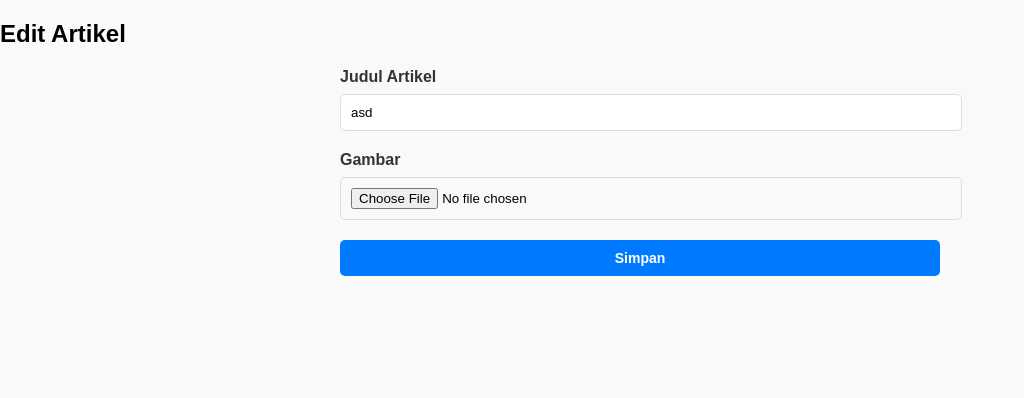
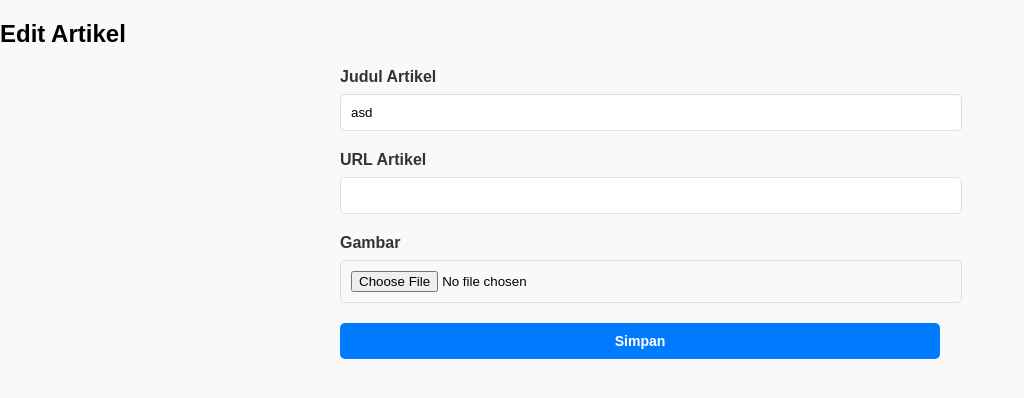
Before and after one commit to ferdi-oktavian/tugas_RPL, a PHP site: page /admin/artikel/edit.php?id=4 in a window 1280 px wide. Shown: the top 398 px of the page, without its empty margins (0-1024 px from the left). Run offline with PHP 8.4, Linux system fonts and the light colour scheme; data comes from the database, SQL or seed files in the repository.

Commit message:
lebihb update

```diff
--- a/tugasweb/admin/artikel/edit.php
+++ b/tugasweb/admin/artikel/edit.php
@@ -10,6 +10,7 @@ $allowed_types = ['jpg', 'jpeg', 'png', 'gif']; // Allowed file extensions
 
 if ($_SERVER['REQUEST_METHOD'] === 'POST') {
     $name = $_POST['name'];
+    $url = $_POST['url']; // Get the URL input
     $image = $row['image']; // Default to current image
 
     if (!empty($_FILES['image']['name'])) {
@@ -36,8 +37,8 @@ if ($_SERVER['REQUEST_METHOD'] === 'POST') {
         }
     }
 
-    // Update the database with the new data
-    $sql = "UPDATE images SET name = '$name', image = '$image' WHERE id = $id";
+    // Update the database with the new data (including URL)
+    $sql = "UPDATE images SET name = '$name', image = '$image', url = '$url' WHERE id = $id";
     if ($conn->query($sql) === TRUE) {
         header("Location: index.php");
     } else {
@@ -60,10 +61,20 @@ if ($_SERVER['REQUEST_METHOD'] === 'POST') {
         <form action="" method="POST" enctype="multipart/form-data">
             <label for="name">Judul Artikel</label>
             <input type="text" id="name" name="name" value="<?= $row['name'] ?>" required>
+
+            <label for="url">URL Artikel</label>
+            <input type="text" id="url" name="url" value="<?= $row['url'] ?>" required>
+
             <label for="image">Gambar</label>
             <input type="file" id="image" name="image">
+
             <button type="submit" class="btn">Simpan</button>
         </form>
     </div>
 </body>
 </html>
+
+<?php
+// Close the database connection
+$conn->close();
+?>
```
Also changed, not shown: tugasweb/user/Home2.php (+8 -7 lines).
